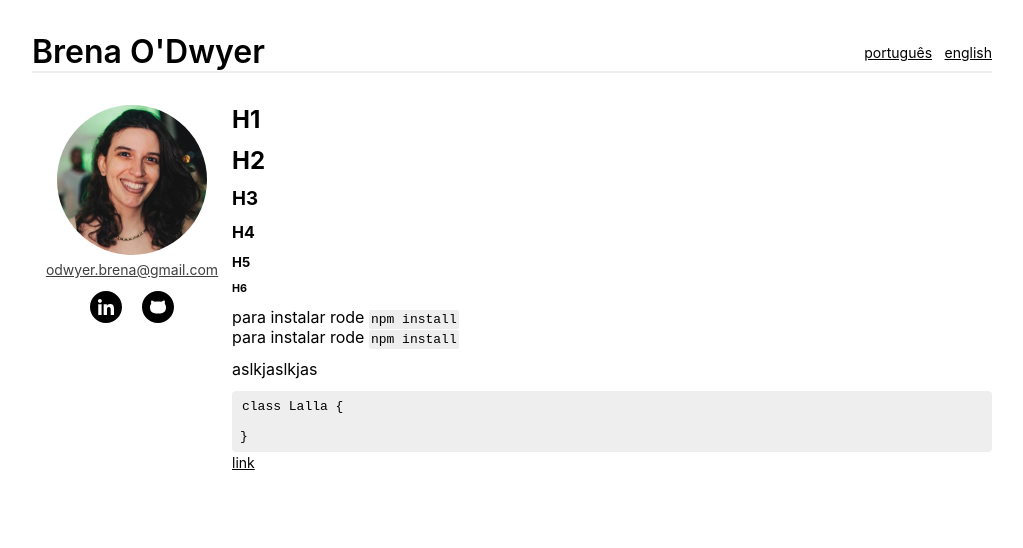
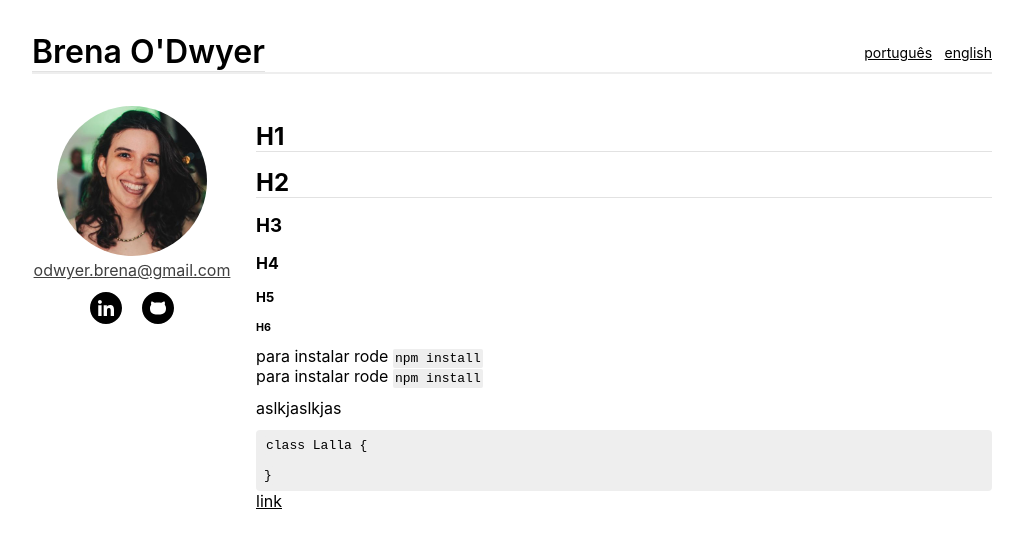
Before and after one commit to brena-odwyer/brena-odwyer.github.io, a Jekyll site: the page built from en/index.md, in a window 1280 px wide. Shown: the top 548 px of the page, without its empty margins (128-1151 px from the left). Built offline with Jekyll 4.4.1, drawn with Linux system fonts in a browser that asks for light colours.

Commit message:
fix: mobile header (#3)
* fix: list and heading style

* fix: responsive spacing

* fix: hr

* fix: ol

```diff
--- a/assets/css/minireset.css
+++ b/assets/css/minireset.css
@@ -4,9 +4,6 @@
 html,
 body,
 p,
-ol,
-ul,
-li,
 dl,
 dt,
 dd,
@@ -26,10 +23,6 @@ h5,
 h6 {
   margin: 0;
   padding: 0;
-}
-
-ul {
-  list-style: none;
 }
 
 button,
--- a/assets/css/style.css
+++ b/assets/css/style.css
@@ -4,8 +4,8 @@
 }
 
 .bo-title {
+    font-size: 24px;
     color: black;
-    font-size: 32px;
     font-weight: 600;
     margin: 0px;
 }
@@ -28,19 +28,19 @@ a:visited,
 .bo-link:visited,
 .bo-language-link,
 .bo-language-link:visited {
-    font-size: 14px;
     text-decoration: underline;
     color: #000000;
+}
+
+.bo-language-link {
+    font-size: 14px;
+    margin-left: 8px;
 }
 
 a:hover,
 .bo-link,
 .bo-language-link:hover {
     color: #3f3f3f;
-}
-
-.bo-language-link:not(:first-child) {
-    margin-left: 8px;
 }
 
 .bo-column-right {
@@ -70,6 +70,9 @@ a:hover,
 }
 
 @media screen and (min-width: 544px) {
+    .bo-title {
+        font-size: 32px;
+    }
     .bo-content {
         display: flex;
     }
@@ -81,5 +84,6 @@ a:hover,
 
     .bo-column-left {
         flex-grow: 1;
+        margin-left: 24px;
     }
 }
--- a/assets/css/tag-override.css
+++ b/assets/css/tag-override.css
@@ -9,9 +9,23 @@ h2,
 h3,
 h4,
 h5,
+h6 {
+    margin-top: 16px;
+}
+
+h1,
+h2,
+h3,
+h4,
+h5,
 h6,
 p {
     margin-bottom: 12px;
+}
+
+h1,
+h2 {
+    border-bottom: 1px solid #DEDEDEDE;
 }
 
 pre,
@@ -32,6 +46,10 @@ table {
     border-radius: 12px;
 }
 
+hr {
+    border: 1px solid #EEEEEE;
+}
+
 table th,
 table td {
     padding: 8px 4px;
@@ -45,3 +63,14 @@ table tr {
 table tr:nth-child(2n) {
     background-color: #EEEEEE;
 }
+
+ol,
+ul {
+    padding-left: 24px;
+}
+
+blockquote {
+    padding: 0 12px;
+    color: #717171;
+    border-left: 2px solid #bdbdbd;
+}
```
